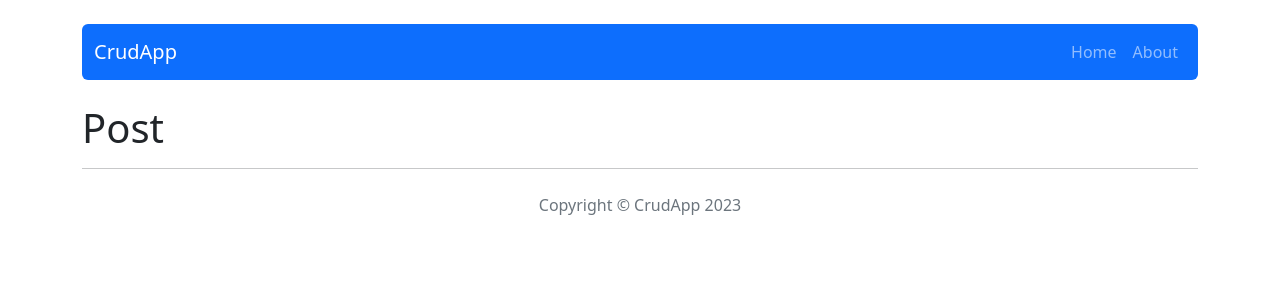
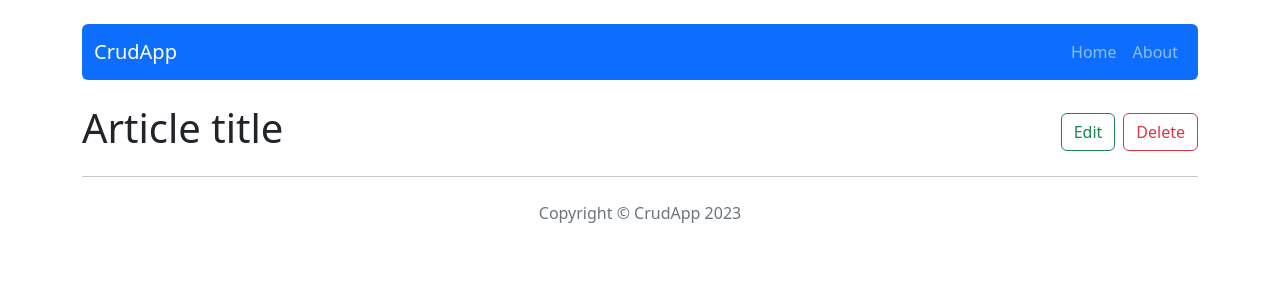
Before and after one commit to iMdPd/reactCrudApp, a React (Create React App) app: page /post/1 in a window 1280 px wide. Shown: the top 300 px of the page. Built offline with nearby package versions, Linux system fonts and the light colour scheme.

Commit message:
Post: Render article title add edit delete button

```diff
--- a/src/components/pages/Home.js
+++ b/src/components/pages/Home.js
@@ -1,6 +1,4 @@
-import Row from "react-bootstrap/Row";
-import Col from "react-bootstrap/Col";
-import Button from "react-bootstrap/Button";
+import { Button, Col, Row } from "react-bootstrap";
 import { NavLink } from "react-router-dom";
 import { RenderPostCard } from "../features/RenderPostCard";
 
--- a/src/components/pages/Post.js
+++ b/src/components/pages/Post.js
@@ -1,17 +1,34 @@
-import { useParams } from "react-router-dom";
-import { Navigate } from "react-router-dom";
+import { useParams, Navigate, NavLink } from "react-router-dom";
 import { useSelector } from "react-redux";
 import { selectPostById } from "../../redux/postsRedux";
+import { Row, Col, Button } from "react-bootstrap";
 
 export const Post = () => {
   const { id } = useParams();
 
   const postData = useSelector((state) => selectPostById(state, id));
 
+  console.log(postData);
+
   if (!postData) return <Navigate to="/" />;
   return (
     <>
-      <h1>Post</h1>
+      <Row>
+        <Col>
+          <h1>{postData.title}</h1>
+        </Col>
+        <Col className="d-flex justify-content-end align-items-center">
+          <Button
+            className="mx-2"
+            variant="outline-success"
+            as={NavLink}
+            to={`edit/:${id}`}
+          >
+            Edit
+          </Button>
+          <Button variant="outline-danger">Delete</Button>
+        </Col>
+      </Row>
     </>
   );
 };
--- a/src/components/views/Navbar.js
+++ b/src/components/views/Navbar.js
@@ -1,7 +1,5 @@
-import Nav from "react-bootstrap/Nav";
 import { NavLink } from "react-router-dom";
-import Container from "react-bootstrap/Container";
-import Navbar from "react-bootstrap/Navbar";
+import { Container, Navbar, Nav } from "react-bootstrap";
 
 export const NavBar = () => {
   return (
```
Also changed, not shown: src/components/features/RenderPostCard.js (+3 -6 lines).
